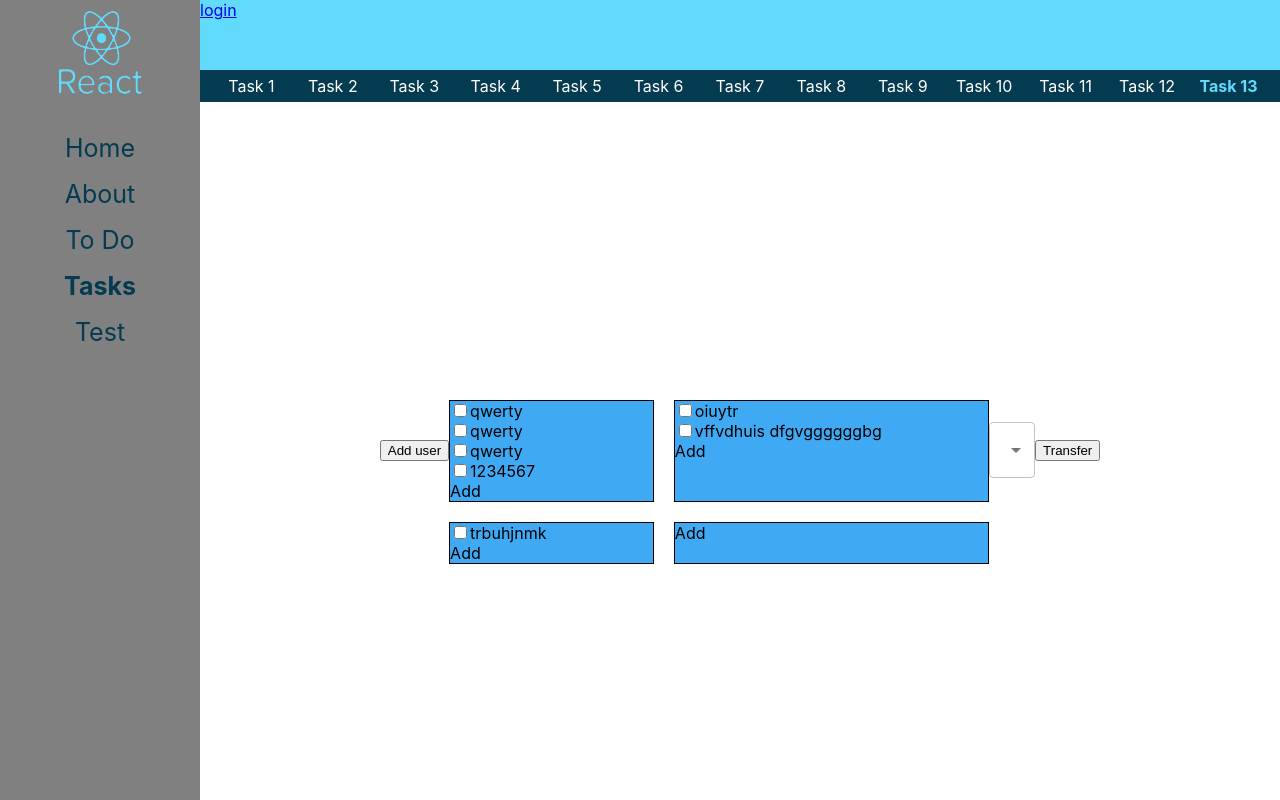
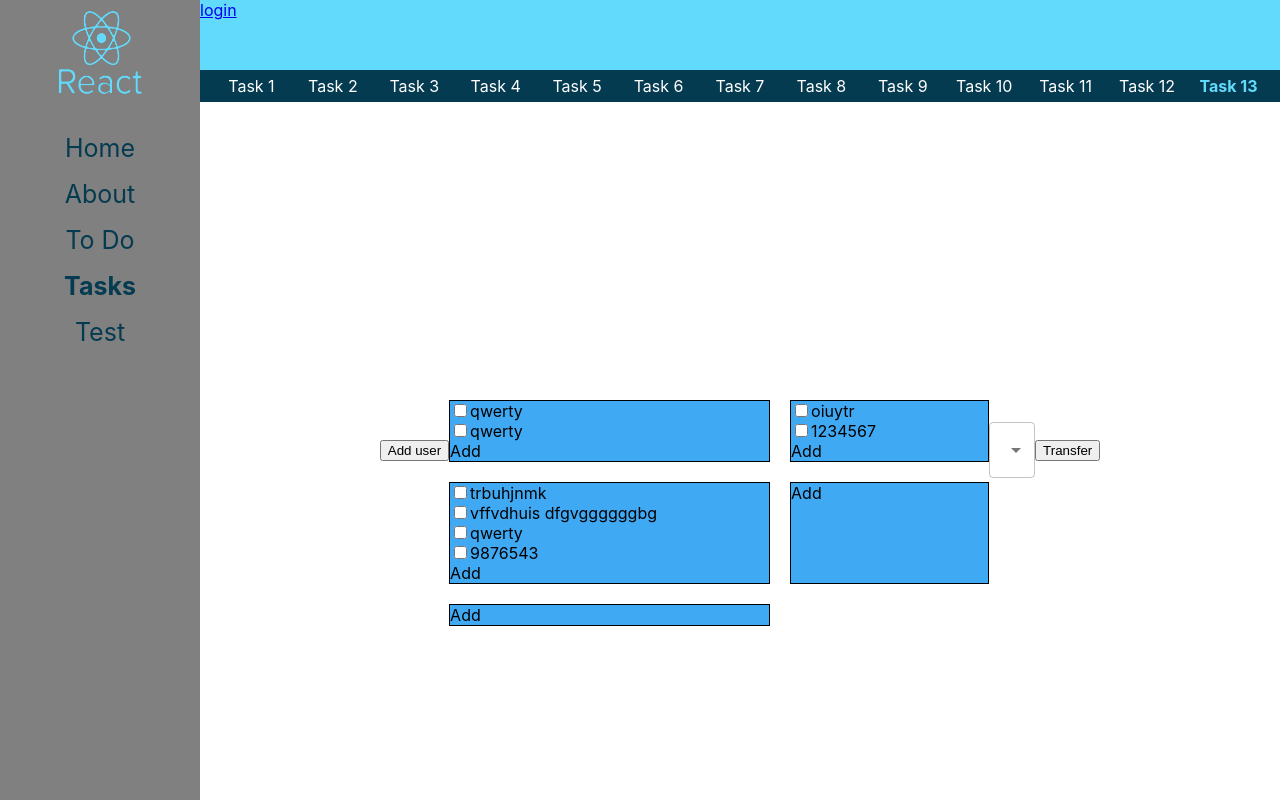
Before and after one commit to krupaliNimap/ReactTask, a React (Create React App) app in the folder crud3/: page /task/13 in a window 1280 px wide. Built offline with nearby package versions, Linux system fonts and the light colour scheme; data requests are answered from the project's data file.

Commit message:
selected task transfer

```diff
--- a/crud3/src/components/redux/reduxSlice/selectTransferTaskSlice.js
+++ b/crud3/src/components/redux/reduxSlice/selectTransferTaskSlice.js
@@ -22,10 +22,10 @@ export const addSelectTaskUser = createAsyncThunk(
 
 export const transferSelectedTasks = createAsyncThunk(
   "/transferTask",
-  async(data,{dispatch}) => {
+  async({id,data},{dispatch}) => {
     try{
       console.log('data', data)
-      // const res = await publicPut("/selectTask", data);
+      const res = await publicPut(`/selectTask`,id,data);
       // dispatch(getAllUser())
       toast.success("Successsfully Transferred")
     }catch(err){
--- a/crud3/src/components/services/publicRequest.js
+++ b/crud3/src/components/services/publicRequest.js
@@ -13,6 +13,7 @@ export const publicPost = (endPoints, data) => {
 };
 
 export const publicPut = (endPoints, id, data) => {
+  console.log('id', id)
   return publicRequest.put(`${endPoints}/${id}`, data);
 };
 
--- a/crud3/src/components/task_13/Parent13.jsx
+++ b/crud3/src/components/task_13/Parent13.jsx
@@ -4,6 +4,7 @@ import { useDispatch, useSelector } from "react-redux";
 import {
   addTask,
   getAllUser,
+  transferSelectedTasks,
 } from "../redux/reduxSlice/selectTransferTaskSlice";
 import styles from "./selectTask.module.scss";
 import { addSelectTaskUser } from "./../redux/reduxSlice/selectTransferTaskSlice";
@@ -21,38 +22,51 @@ const Parent13 = () => {
   const [checkedUser, setCheckedUser] = useState({
     userId: null,
     checkedTaskId: [],
-    checkedTask:[]
+    checkedTask: [],
   });
   const taskTransfer = () => {
-
-    const appendTask = allUser?.[checkedUser?.userId-1]?.task?.reduce(
+    const appendTask = allUser?.[checkedUser?.userId - 1]?.task?.reduce(
       (acc, item, index) => {
         if (checkedUser?.checkedTaskId?.includes(index)) {
           acc.push(item);
         }
-        console.log('acc', acc)
         return acc;
       },
       []
     );
-    const deleteTask = allUser?.[checkedUser?.userId-1]?.task?.reduce(
-      (acc,item,index) => {
-        if(checkedUser?.checkedTaskId?.includes(index)){
-          const a = allUser?.[checkedUser?.userId-1]?.task.findIndex(x => x === index);
-          const x = allUser?.[checkedUser?.userId-1]?.task.splice(a , 1);
-          console.log('x', x)
+    checkedUser?.checkedTaskId.sort();
+    const deleteTask = allUser?.[checkedUser?.userId - 1]?.task?.reduce(
+      (acc, item, index) => {
+        if (!checkedUser?.checkedTaskId?.includes(index)) {
+          acc.push(item);
         }
-      }
-    )
+        return acc;
+      },
+      []
+    );
+    // const tempTo = {
+    //   ...allUser,
+    //   [checkedUser?.userId-1]: {
+    //     ...allUser?.[checkedUser?.userId-1],
+    //     task: deleteTask,
+    //   },
+    //   [secondUser-1]:{
+    //     ...allUser?.[secondUser-1],
+    //     task: [...allUser?.[secondUser-1].task, ...appendTask]
+    //   }
+    // };
     const tempTo = {
-      ...allUser,
-      [checkedUser?.userId]: {
-        ...allUser?.[checkedUser?.userId],
-        task: [...allUser?.[checkedUser?.userId]?.task,appendTask],
-      },
+      ...allUser?.[secondUser - 1],
+      task: [...allUser?.[secondUser - 1].task, ...appendTask],
     };
-    console.log('addTask1,tempTo', appendTask,tempTo,checkedUser?.checkedTaskId)
-    console.log('checkedUser', checkedUser)
+    const tempFrom = {
+      ...allUser?.[checkedUser?.userId - 1],
+      task: deleteTask,
+    };
+    console.log('tempTo,tempFrom,secondUser,checkedUser.userId', tempTo,tempFrom,secondUser,checkedUser.userId)
+    // console.log('tempTo,tempFrom', tempTo,tempFrom,allUser?.[secondUser-1].id,allUser?.[checkedUser?.userId - 1].id)
+    dispatch(transferSelectedTasks({data:tempTo,id:secondUser}))
+    dispatch(transferSelectedTasks({data:tempFrom,id:checkedUser.userId}));
   };
   const addTaskFun = () => {
     const temp = {
@@ -69,25 +83,29 @@ const Parent13 = () => {
         ...checkedUser,
         userId,
         checkedTaskId: [...checkedUser.checkedTaskId, taskId],
-        checkedTask: [...checkedUser.checkedTask, task]
+        checkedTask: [...checkedUser.checkedTask, task],
       });
     } else {
       // arr.filter(item => item !== value)
-      checkedUser.checkedTaskId = checkedUser.checkedTaskId.filter(item => item!==taskId);
+      checkedUser.checkedTaskId = checkedUser.checkedTaskId.filter(
+        (item) => item !== taskId
+      );
       // checkedUser.checkedTask.delete(task)
-      checkedUser.checkedTask = checkedUser.checkedTask.filter(item => item!==task);
+      checkedUser.checkedTask = checkedUser.checkedTask.filter(
+        (item) => item !== task
+      );
       checkedUser.checkedTaskId.length === 0
         ? setCheckedUser({
             ...checkedUser,
             userId: null,
             checkedTaskId: checkedUser.checkedTaskId,
-            checkedTask: checkedUser.checkedTask
+            checkedTask: checkedUser.checkedTask,
           })
         : setCheckedUser({
             ...checkedUser,
             userId,
             checkedTaskId: checkedUser.checkedTaskId,
-            checkedTask: checkedUser.checkedTask
+            checkedTask: checkedUser.checkedTask,
           });
     }
     setChecked({
--- a/crud3/user.json
+++ b/crud3/user.json
@@ -194,9 +194,7 @@
       "name": "hello",
       "task": [
         "qwerty",
-        "qwerty",
-        "qwerty",
-        "1234567"
+        "qwerty"
       ],
       "id": 1
     },
@@ -204,14 +202,17 @@
       "name": "Bye",
       "task": [
         "oiuytr",
-        "vffvdhuis dfgvggggggbg"
+        "1234567"
       ],
       "id": 2
     },
     {
       "name": "No no no",
       "task": [
-        "trbuhjnmk"
+        "trbuhjnmk",
+        "vffvdhuis dfgvggggggbg",
+        "qwerty",
+        "9876543"
       ],
       "id": 3
     },
@@ -219,6 +220,11 @@
       "name": "qwerty1",
       "task": [],
       "id": 4
+    },
+    {
+      "name": "mkgjhiugjk",
+      "task": [],
+      "id": 5
     }
   ]
 }
```
